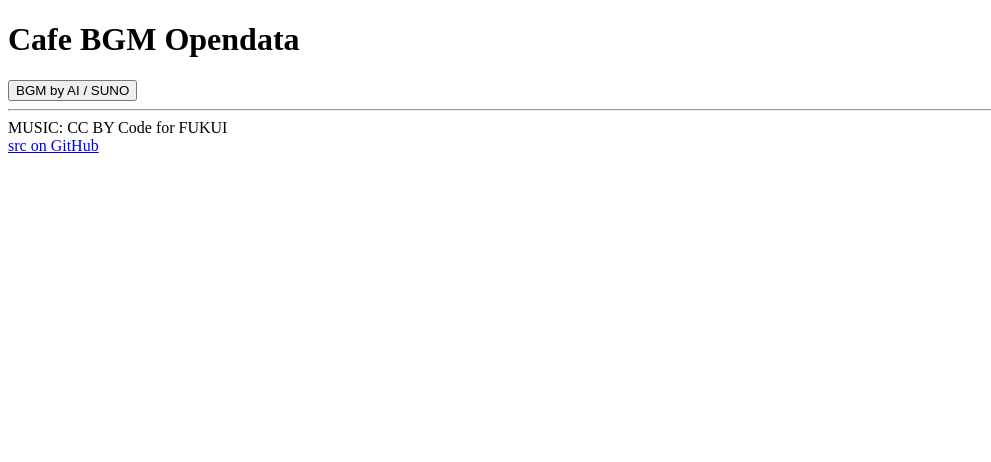
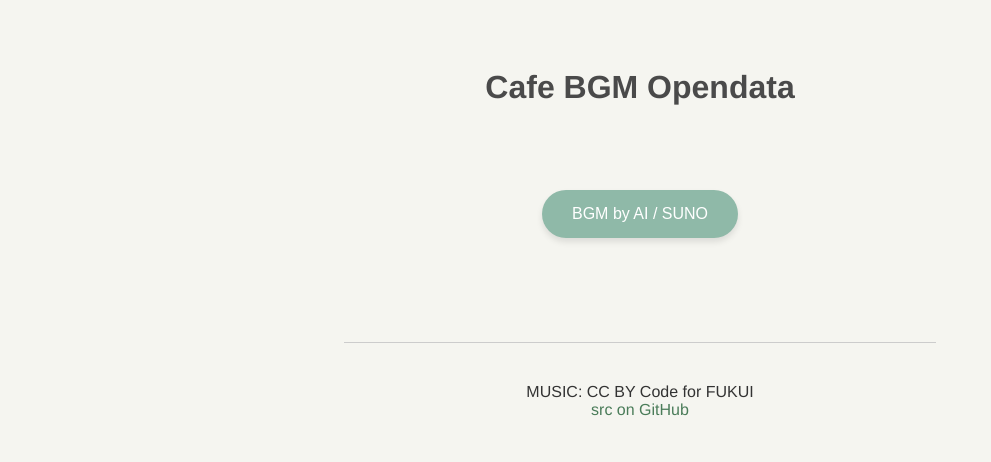
Before and after one commit to code4fukui/cafe-bgm-opendata, a plain HTML site: page index.html in a window 1280 px wide. Shown: the whole page, without its empty margins (0-991 px from the left). Drawn offline with Linux system fonts and the light colour scheme.

Commit message:
added style

```diff
--- a/index.html
+++ b/index.html
@@ -4,6 +4,10 @@
 <h1>Cafe BGM Opendata</h1>
 
 <button id=btnbgm>BGM by AI / SUNO</button>
+
+<hr>
+MUSIC: CC BY Code for FUKUI<br>
+<a href=https://github.com/code4fukui/cafe-bgm-opendata>src on GitHub</a><br>
 
 <script type="module">
 import { shuffle } from "https://js.sabae.cc/shuffle.js";
@@ -66,8 +70,59 @@ btnbgm.onclick = () => playBGMs(bgms);
 
 </script>
 
-<hr>
-MUSIC: CC BY Code for FUKUI<br>
-<a href=https://github.com/code4fukui/cafe-bgm-opendata>src on GitHub</a><br>
+<style>
+body {
+  background: #f5f5f0;
+  color: #333;
+  font-family: 'Helvetica Neue', Helvetica, Arial, sans-serif;
+  text-align: center;
+  padding: 40px;
+}
+
+h1 {
+  font-size: 2em;
+  margin-bottom: 20px;
+  color: #4a4a4a;
+}
+
+#btnbgm {
+  background: #8fb9a8;
+  color: white;
+  border: none;
+  padding: 15px 30px;
+  margin: 4em 0;
+  font-size: 1em;
+  border-radius: 30px;
+  cursor: pointer;
+  box-shadow: 0 4px 6px rgba(0,0,0,0.1);
+  transition: background 0.3s, transform 0.2s;
+}
+
+#btnbgm:hover {
+  background: #7aa897;
+  transform: translateY(-2px);
+}
+
+hr {
+  margin: 40px auto;
+  width: 50%;
+  border: none;
+  border-top: 1px solid #ccc;
+}
+
+a {
+  color: #4a7c59;
+  text-decoration: none;
+}
+
+a:hover {
+  text-decoration: underline;
+}
+
+br {
+  display: block;
+  margin: 10px 0;
+}
+</style>
 
 </body></html>
```
Also changed, not shown: 1 other file.
